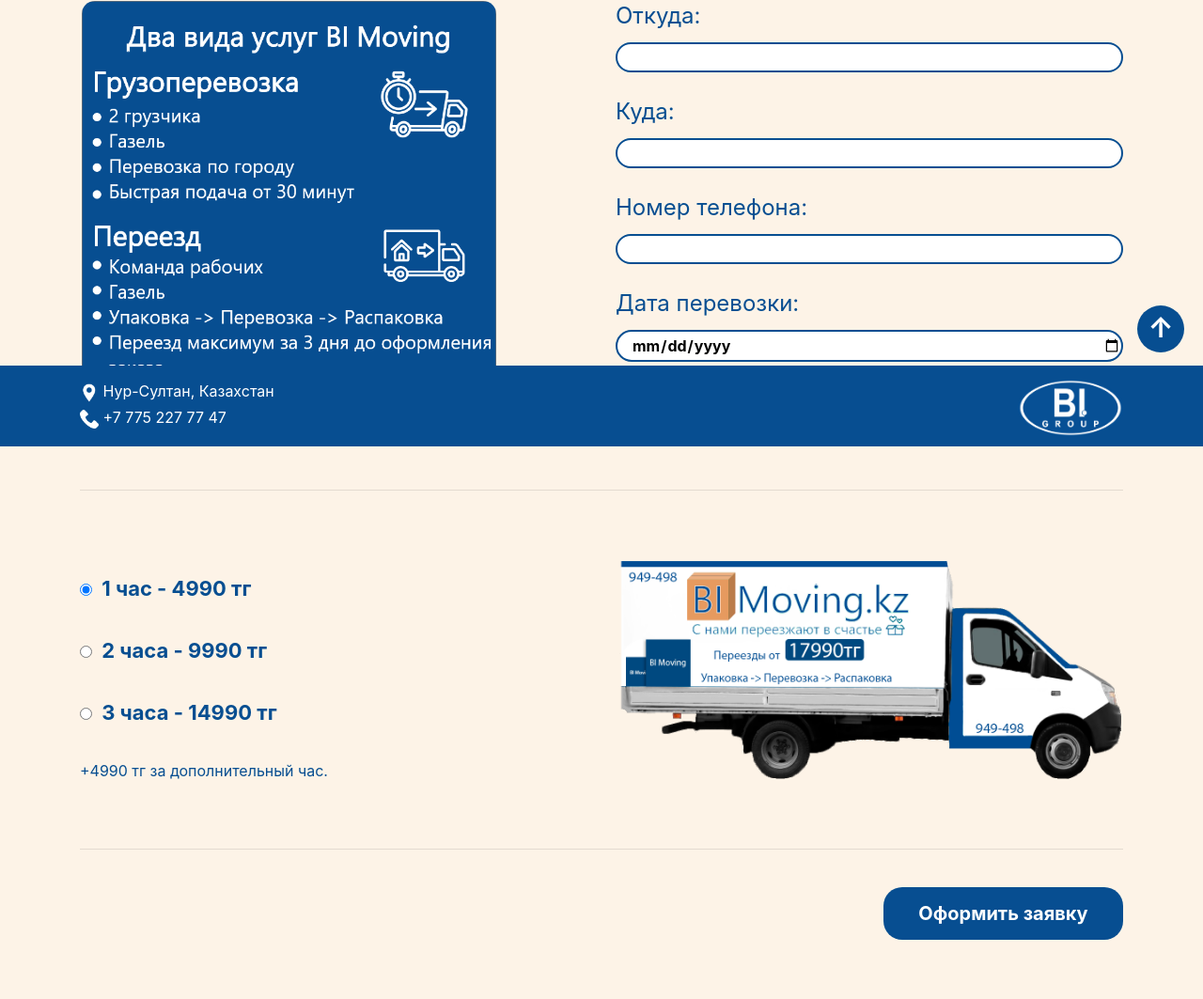
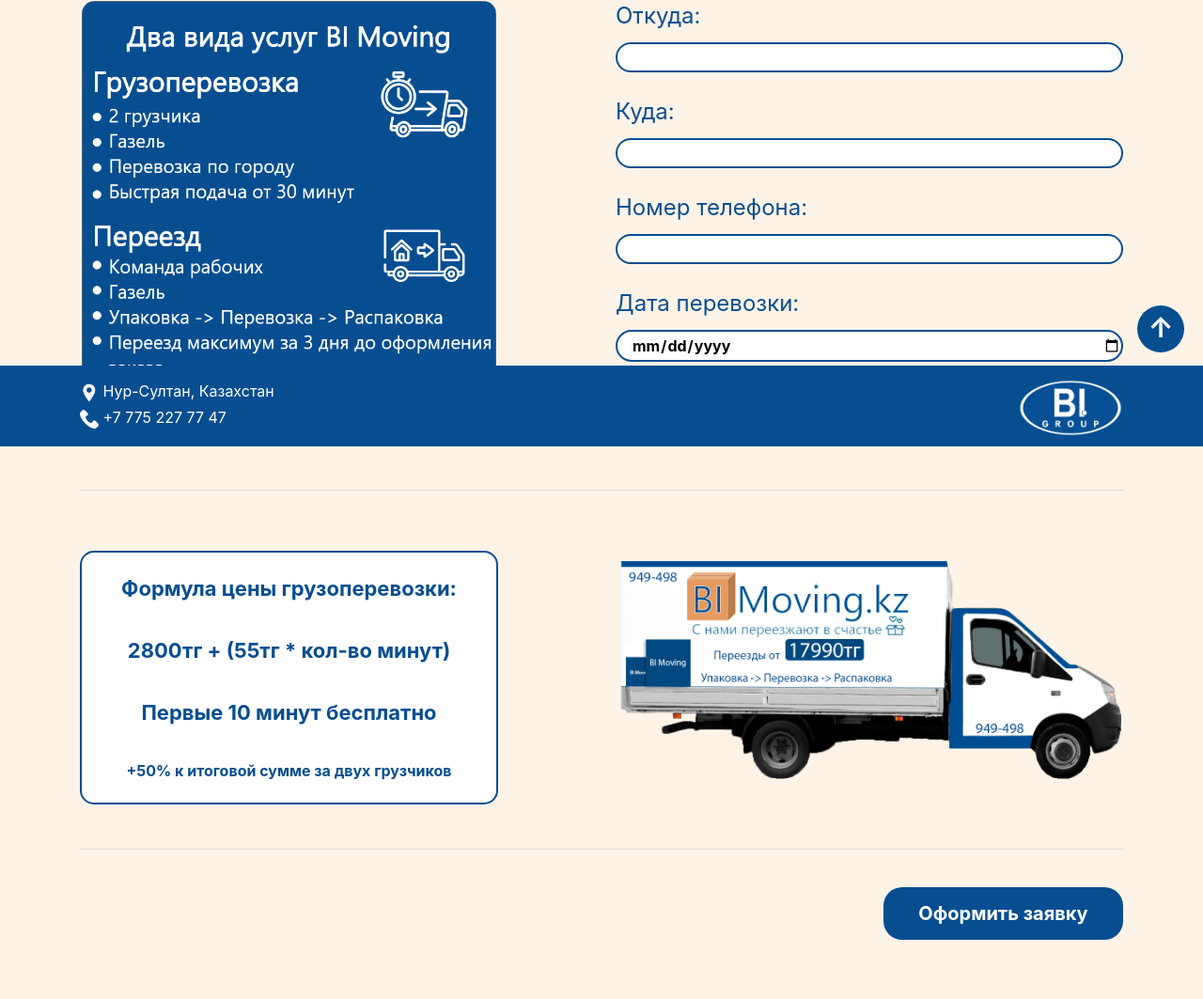
Before and after one commit to realibi/bimoving-php, a PHP site: page /transportationView.php in a window 1280 px wide. Shown: the part 325-1388 px from the top of the page at 94% size. Run offline with PHP 8.4, Linux system fonts and the light colour scheme; some libraries are stand-ins or nearby versions.

Commit message:
transportation formula added

```diff
--- a/transportationView.php
+++ b/transportationView.php
@@ -99,18 +99,18 @@ include("header.php");
 
 
     <div class="row">
-        <div class="col-md-4 col-xs-12">
-            <br><br><br>
-            <div class="checkboxBlock">
-                <input type="radio" name="transportationDuration" value="1" checked> 1 час - 4990 тг <br><br>
-                <input type="radio" name="transportationDuration" value="2"> 2 часа - 9990 тг <br><br>
-                <input type="radio" name="transportationDuration" value="3"> 3 часа - 14990 тг <br><br>
-            </div>
-            <div class="img-label-text">
-                +4990 тг за дополнительный час.
+        <div class="col-md-5 col-xs-12">
+            <br><br>
+            <div class="checkboxBlock" style="border: 2px solid #074e91; border-radius: 15px; background-color: white; padding: 5%; text-align: center; width: 100%;">
+                Формула цены грузоперевозки: <br><br>
+                2800тг + (55тг * кол-во минут) <br><br>
+                Первые 10 минут бесплатно <br><br>
+                <div class="img-label-text">
+                    +50% к итоговой сумме за двух грузчиков
+                </div>
             </div>
         </div>
-        <div class="col-md-2 col-xs-12">
+        <div class="col-md-1 col-xs-12">
 
         </div>
         <div class="col-md-6 col-xs-12">
```
